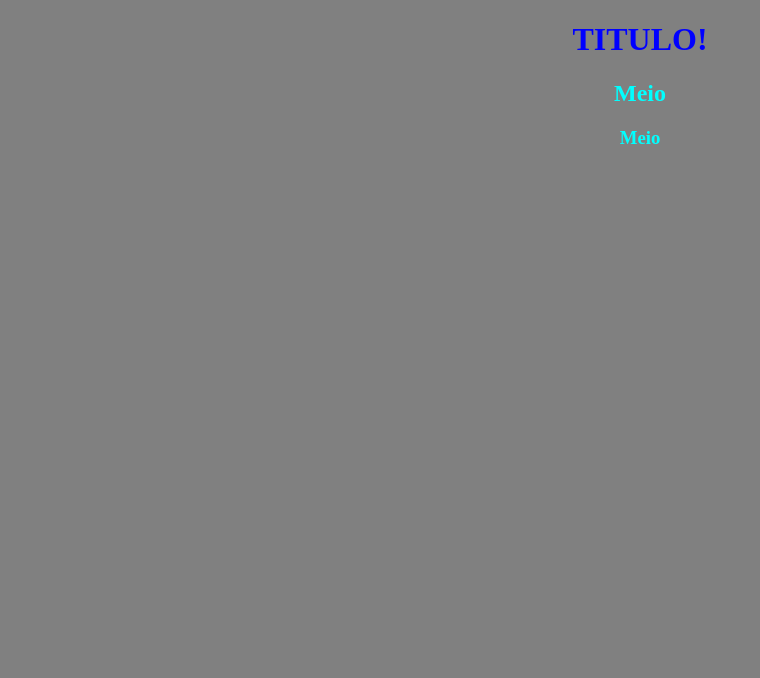
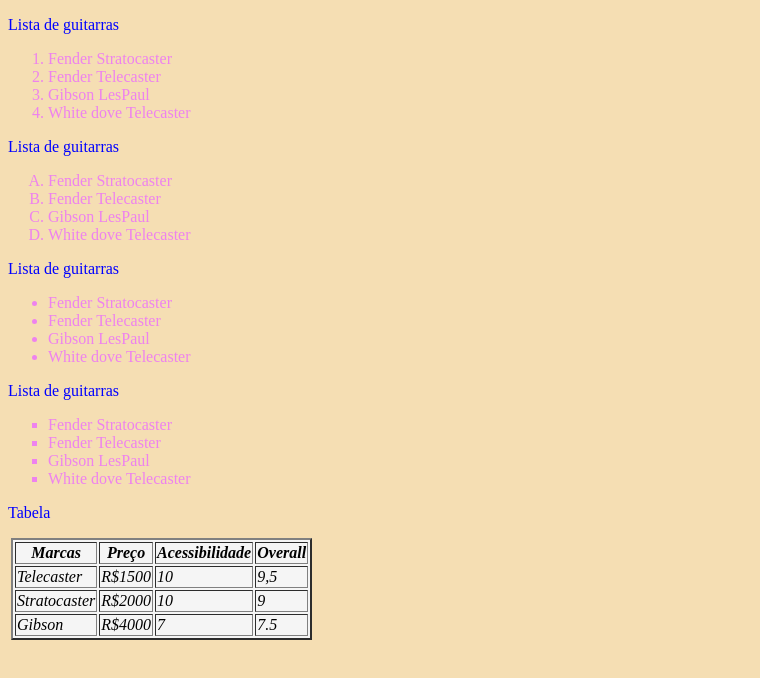
Before and after one commit to PedroIvoSL/HtmlExemplos, a plain HTML site: page index.html in a window 1280 px wide. Shown: the whole page, without its empty margins (0-760 px from the left). Drawn offline with Linux system fonts and the light colour scheme; a script that the page names is missing.

Commit message:
Add files via upload

```diff
--- a/index.html
+++ b/index.html
@@ -1,17 +1,75 @@
 <!DOCTYPE html>
+<html lang="pt">
 <head>
     <meta charset="UTF-8">
     <meta http-equiv="X-UA-Compatible" content="IE=edge">
     <meta name="viewport" content="width=device-width, initial-scale=1.0">
-    <title>Aula Git</title>
+    <title>Lista</title>
     <link rel="stylesheet" href="style.css">
 </head>
 <body>
+    <p>Lista de guitarras</p>
+    <ol>
+        <li>Fender Stratocaster</li>
+        <li>Fender Telecaster</li>
+        <li>Gibson LesPaul</li>
+        <li>White dove Telecaster</li>
+    </ol>
 
-    <h1 align="center">TITULO!</h1>
-    <h2 align="center">Meio</h1>
-    <h3 align="center">Meio</h1>
+    <p>Lista de guitarras</p>
+    <ol type="A">
+        <li>Fender Stratocaster</li>
+        <li>Fender Telecaster</li>
+        <li>Gibson LesPaul</li>
+        <li>White dove Telecaster</li>
+    </ol>
 
+    <p>Lista de guitarras</p>
+    <ul>
+        <li>Fender Stratocaster</li>
+        <li>Fender Telecaster</li>
+        <li>Gibson LesPaul</li>
+        <li>White dove Telecaster</li>
+    </ul>
+
+    <p>Lista de guitarras</p>
+    <ul type="square">
+        <li>Fender Stratocaster</li>
+        <li>Fender Telecaster</li>
+        <li>Gibson LesPaul</li>
+        <li>White dove Telecaster</li>
+    </ul>
+    <p>Tabela</p>
+    <table border="2.5">
+        <tr>
+            <th>Marcas</th>
+            <th>Preço</th>
+            <th>Acessibilidade</th>
+            <th>Overall</th>
+        </tr>
+
+        <tr>
+            <td>Telecaster</td>
+            <td>R$1500</td>
+            <td>10</td>
+            <td>9,5</td>
+        </tr>
+
+        <tr>
+            <td>Stratocaster</td>
+            <td>R$2000</td>
+            <td>10</td>
+            <td>9</td>
+        </tr>
+
+        <tr>
+            <td>Gibson</td>
+            <td>R$4000</td>
+            <td>7</td>
+            <td>7.5</td>
+        </tr>
+
+    </table>
     <script src="script.js"></script>
 </body>
 </html>
--- a/script.js
+++ /dev/null
@@ -1 +0,0 @@
-alert('TESTE!')
--- a/style.css
+++ b/style.css
@@ -1,7 +1,17 @@
 body{
-    background-color: grey;
-    color: aqua;
+    background-color: wheat;
 }
-h1{
+p{
     color: blue;
 }
+li{
+    color: violet;
+}
+table{
+    margin: 3px;
+    background-color: whitesmoke;
+    border: auto;
+    color: black;
+    font-style: oblique;
+    font-size: auto;
+}
```
